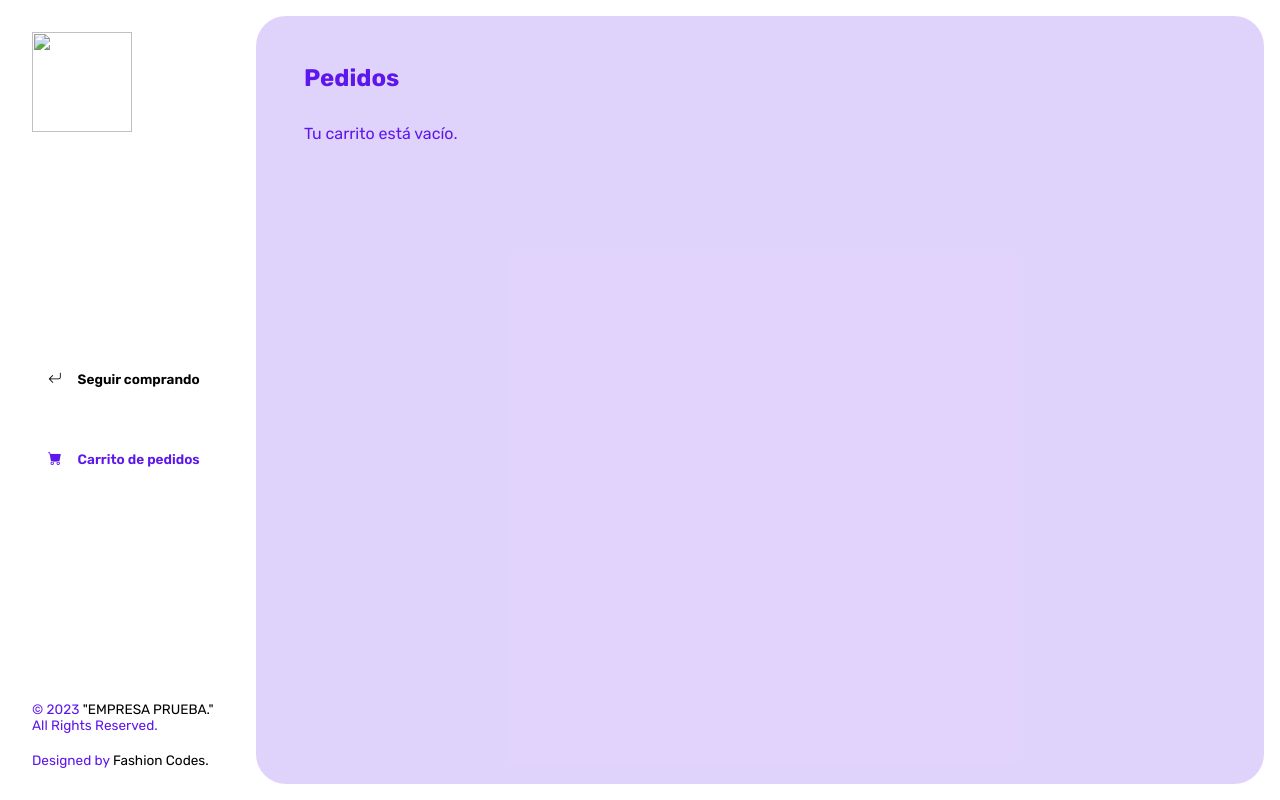
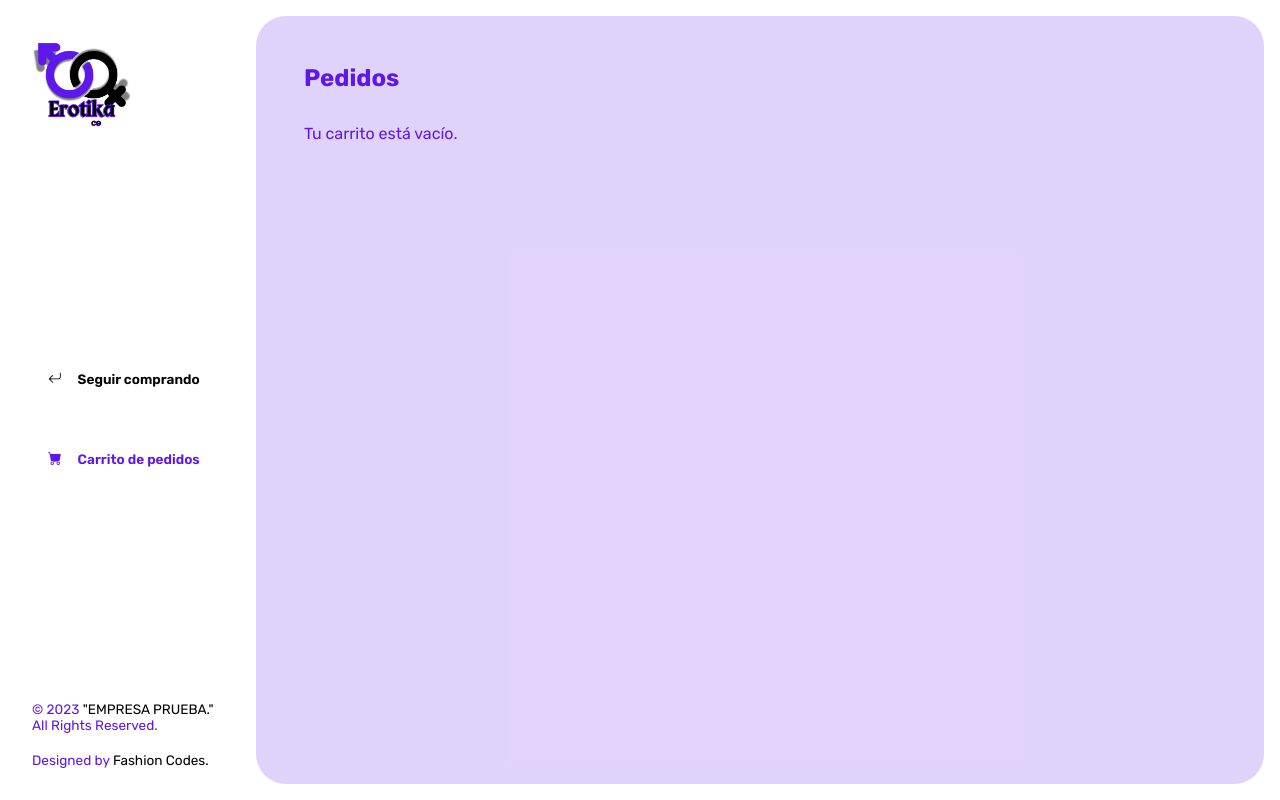
Before and after one commit to ErotikaCo/erotikaco, a plain HTML site: page carrito.html in a window 1280 px wide. Drawn offline with nearby package versions, Linux system fonts and the light colour scheme; some packages are replaced by stand-ins of ours; a script that the page names is missing.

Commit message:
Update carrito.html

```diff
--- a/carrito.html
+++ b/carrito.html
@@ -23,7 +23,7 @@
                 <i class="bi bi-x"></i>
             </button>
             <header>
-                <img class="imglogo" src="img/EROTIKA MORADO.png">
+                <img class="imglogo" src="img/EROTIKA MORADO.webp">
             </header>
             <nav>
                 <ul>
```
